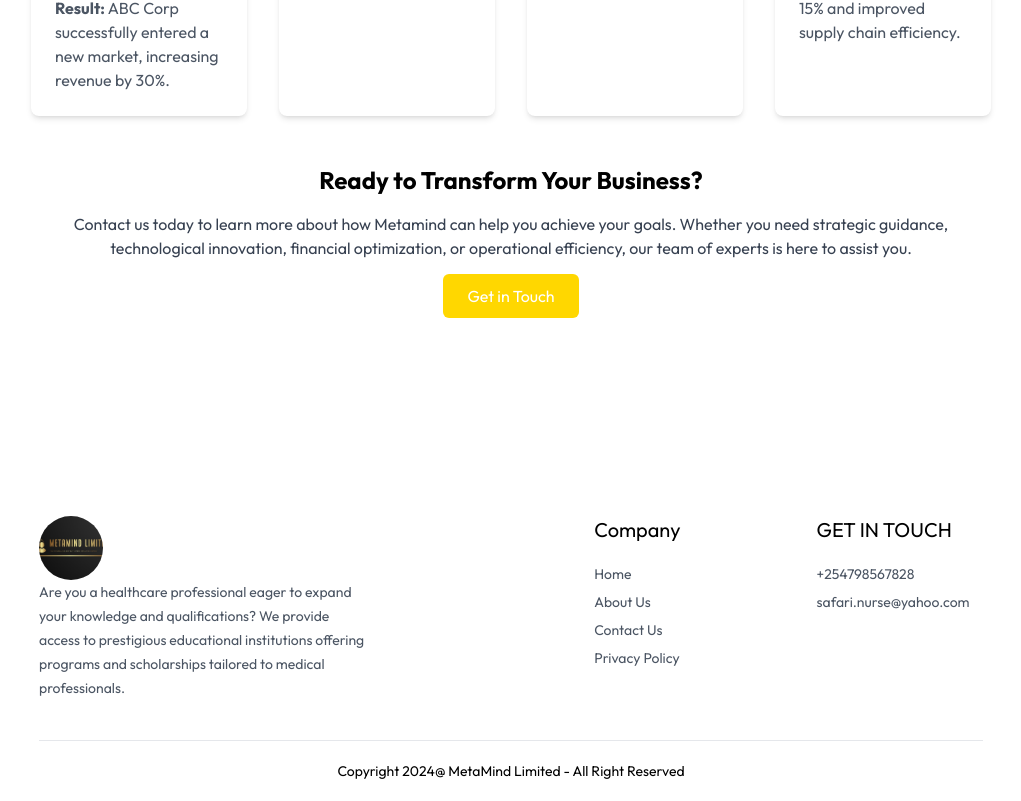
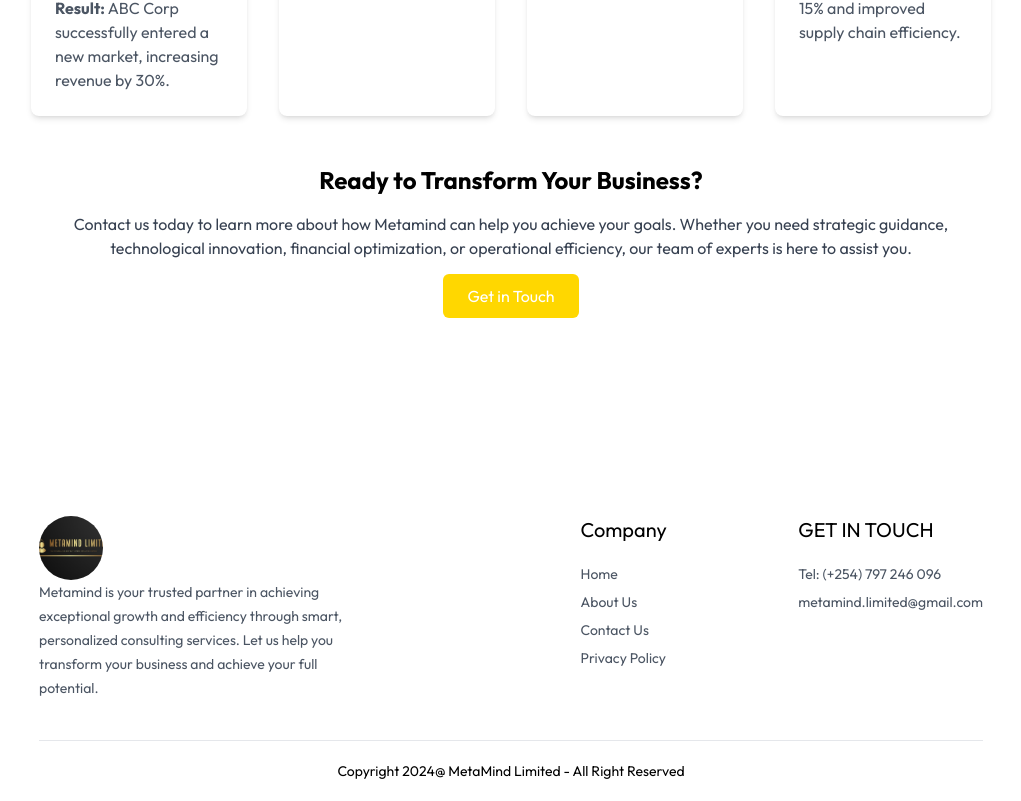
Before and after one commit to Aftermath001/MetaMind-Limited, a React (Vite) app in the folder my-app/: page /services in a window 1280 px wide. Shown: the part 1841-2642 px from the top of the page, without its empty margins (129-1150 px from the left). Built offline with nearby package versions, Linux system fonts and the light colour scheme.

Commit message:
Completed

```diff
--- a/my-app/src/assets/assets_frontend/assets.js
+++ b/my-app/src/assets/assets_frontend/assets.js
@@ -2,7 +2,7 @@ import appointment_img from "./android-3084516_1920-removebg-preview.png";
 import header_img from "./cyber-brain-7633488_1920-removebg-preview.png";
 import group_profiles from "./group_profiles.png";
 import profile_pic from "./profile_pic.png";
-import contact_image from "./telephone-1460517_1920.png";
+import contact_image from "./android-3084516_1920-removebg-preview.png";
 import backgroundImage1 from '../assets_frontend/airplane-plane.jpg'
 import about_image from "./aboutMed.jpg";
 import logo from "./metamindlogo.png";
--- a/my-app/src/components/Footer.jsx
+++ b/my-app/src/components/Footer.jsx
@@ -13,10 +13,9 @@ const Footer = () => {
             alt="assets logo"
           />
           <p className="w-full md:w-2/3 text-gray-600 leading-6">
-            Are you a healthcare professional eager to expand your knowledge and
-            qualifications? We provide access to prestigious educational
-            institutions offering programs and scholarships tailored to medical
-            professionals.
+            Metamind is your trusted partner in achieving exceptional growth and
+            efficiency through smart, personalized consulting services. Let us
+            help you transform your business and achieve your full potential.
           </p>
         </div>
 
@@ -43,8 +42,8 @@ const Footer = () => {
         <div>
           <p className="text-xl fornt-medium mb-5">GET IN TOUCH</p>
           <ul className="flex flex-col gap-2 text-gray-600">
-            <li>+254798567828</li>
-            <li>safari.nurse@yahoo.com</li>
+            <li>Tel: (+254) 797 246 096</li>
+            <li>metamind.limited@gmail.com</li>
           </ul>
         </div>
       </div>
--- a/my-app/src/components/KeyPersonel.jsx
+++ b/my-app/src/components/KeyPersonel.jsx
@@ -8,9 +8,11 @@ const KeyPersonel = () => {
     description: `Alvin Adams is the Director and Co-founder of MetaMind Limited.
             With years of experience in the industry, he has led the company to new heights. `,
     achievements: [
-      "5+ Years of Experience in the Software Industry",
+      "5+ Years of Experience in the Software Industry -(Fullstack Engineer)",
       "Founded MetaMind in 2024",
       "Over 20+ successful projects completed",
+      "ISO 9001:2015 Quality Management System",
+
     ],
   };
 
--- a/my-app/src/pages/Contact.jsx
+++ b/my-app/src/pages/Contact.jsx
@@ -15,15 +15,15 @@ const Contact = () => {
       </motion.div>
 
       <div className='my-10 flex flex-col justify-center md:flex-row gap-10 mb-28 text-sm'>
-        <motion.img className='w-full md:max-w-[360px]' src={assets.contact_image} alt='contact image' whileHover={{ scale: 1.05 }} />
+        <motion.img className='w-full md:max-w-[200px]' src={assets.contact_image} alt='contact image' whileHover={{ scale: 1.05 }} />
 
         <div className='flex flex-col justify-center items-start gap-6'>
           <p className='font-semibold text-lg text-gray-600'>OUR OFFICE</p>
-          <p className='text-gray-500'>Kabarnet, Baringo County</p>
-          <p className='text-gray-500'>Tel: (+254) 798 567 828</p>
+          <p className='text-gray-500'>Kakamega, Kakamega County</p>
+          <p className='text-gray-500'>Tel: (+254) 797 246 096</p>
           <motion.button
             className='border border-black px-8 py-4 text-sm hover:bg-black hover:text-white transition-all duration-500'
-            onClick={() => window.open('https://wa.me/798 567 828', '_blank')}
+            onClick={() => window.open('https://wa.me/797 246 096', '_blank')}
             whileHover={{ scale: 1.1 }}
           >
             WhatsApp Us
```
